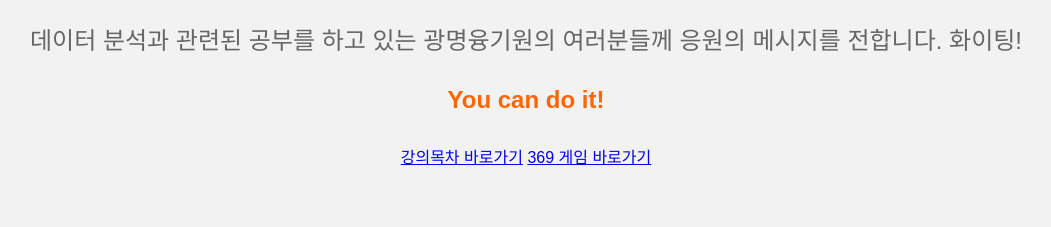
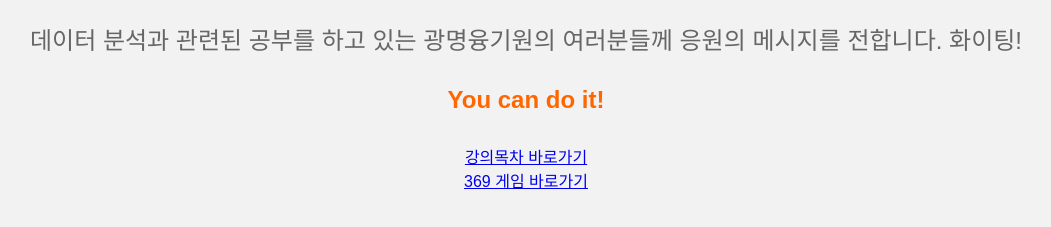
Before and after one commit to prof-Jwchi/kopo-da, a plain HTML site: page index.html in a window 1280 px wide. Shown: the part 187-414 px from the top of the page, without its empty margins (114-1165 px from the left). Drawn offline with Linux system fonts and the light colour scheme.

Commit message:
Update index.html

```diff
--- a/index.html
+++ b/index.html
@@ -32,7 +32,7 @@
     <h1>광명융기원 데이터분석과 화이팅!</h1>
     <p>데이터 분석과 관련된 공부를 하고 있는 광명융기원의 여러분들께 응원의 메시지를 전합니다. 화이팅!</p>
     <p class="highlight">You can do it!</p>
-    <a href="/lecture/class_index.html">강의목차 바로가기</a>
+    <a href="/lecture/class_index.html">강의목차 바로가기</a><br>
     <a href="/game/369.html"> 369 게임 바로가기</a>
 </body>
 </html>
```
